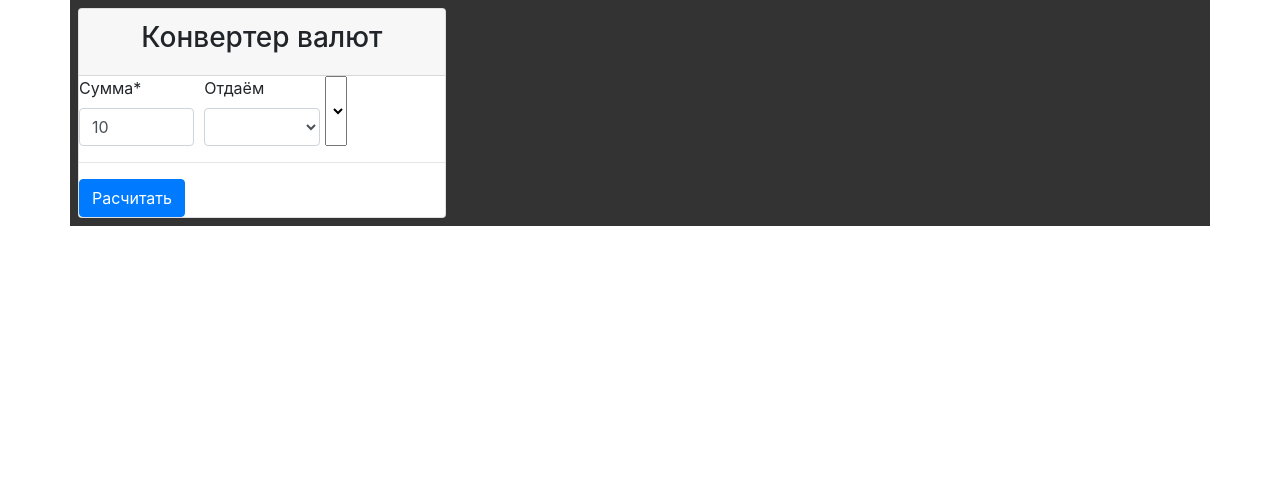
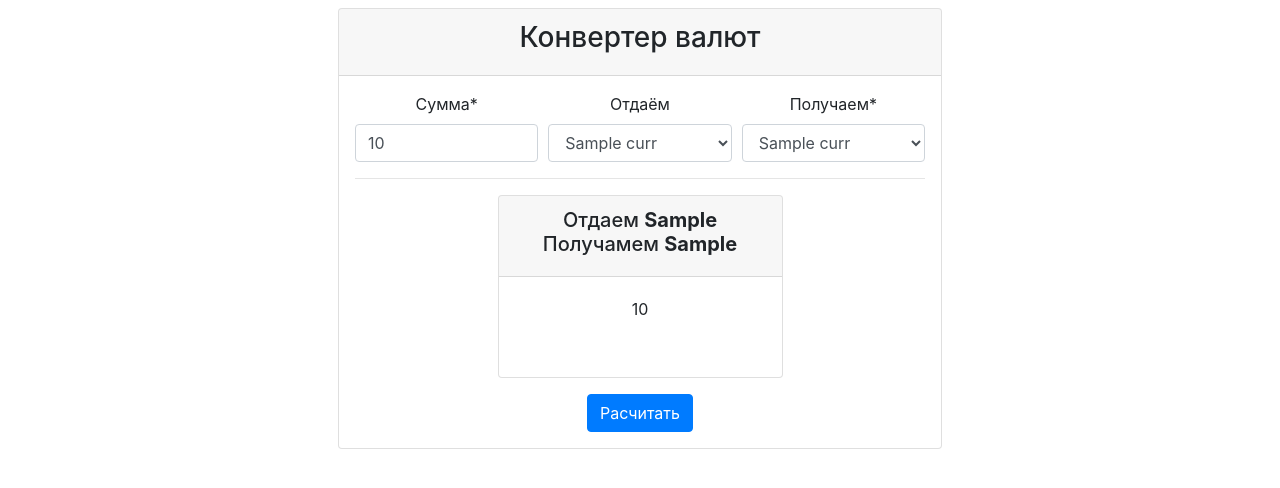
Before and after one commit to ANRomanenko/learning_django_exchange, a Django app: template templates/exchange_app/index.html in a window 1280 px wide. Shown: the top 488 px of the page. Run offline with Django 4.2, Linux system fonts and the light colour scheme; the template is opened without the code that fills it: most values are stand-ins (such as "Sample title", 1, 10 or a date in 2020); lists and menus that the app fills with data are empty; some libraries are stand-ins or nearby versions.

Commit message:
new files

```diff
--- a/static/css/style.css
+++ b/static/css/style.css
@@ -1,3 +1,20 @@
+
 .row {
     background: #333
+    margin: 0 auto;
+    margin: auto;
+    justify-content:center;
+    text-align: center;
+    height: 100px;
 }
+
+.submit-btn {
+    text-align: center;
+}
+
+.card-body {
+    margin: auto;
+    justify-content:center;
+    text-align: center;
+    height: 100px;
+}
--- a/templates/exchange_app/index.html
+++ b/templates/exchange_app/index.html
@@ -7,7 +7,7 @@
                 <div class="card-header text-center">
                     <h3>Конвертер валют</h3>
                 </div>
-                <form id="form" action="" method="POST">
+                <form id="form" class="p-3" action="" method="POST">
                     {% csrf_token %}
                     <div class="form-row">
                         <div class="form-group col-md-4 mb-0">
@@ -18,16 +18,31 @@
                             <label for="from_curr">Отдаём</label>
                             <select class="form-control" id="from_curr" name="from-curr" value="{{ from_curr }}">
                                 {% for curr in currencies %}
-                                <option value="{{ curr }}" {% if from_curr == curr %}selected{% endif %}></option>
+                                    <option value="{{ curr }}" {% if from_curr == curr %}selected{% endif %}>{{ curr }}</option>
                                 {% endfor %}
                             </select>
                         </div>
-
-                        <select name="to_curr" id="">
-
-                        </select>
+                        <div class="form-group col-md-4 mb-0">
+                            <label for="to-curr">Получаем*</label>
+                            <select class="form-control" id="to-curr" name="to-curr" value="{{ to_curr }}">
+                                {% for curr in currencies %}
+                                <option value="{{ curr }}" {% if to_curr == curr %}selected{% endif %}>{{ curr }}</option>
+                                {% endfor %}
+                            </select>
+                        </div>
                     </div>
                     <hr>
+                    {% if converted_amount %}
+                    <div class="card col-6 p-0 m-auto">
+                        <div class="card-header text-center">
+                            <h5>Отдаем <b>{{ from_curr }}</b> Получамем
+                                <b>{{ to_curr }}</b></h5>
+                        </div>
+                        <div class="card-body">
+                            {{ converted_amount }}
+                        </div>
+                    </div>
+                    {% endif %}
                     <div class="submit-btn mt-3">
                         <button type="submit" class="btn btn-primary">Расчитать</button>
                     </div>
```
Also changed, not shown: exchange_app/views.py (+18 -1 lines).
